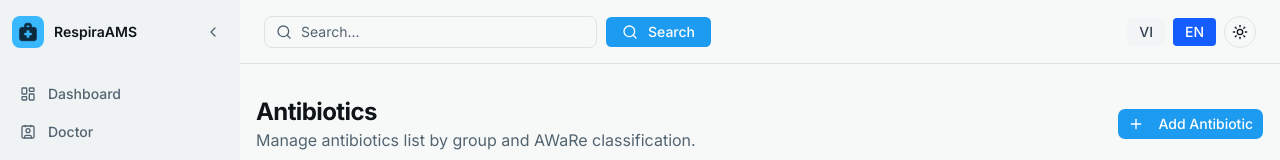
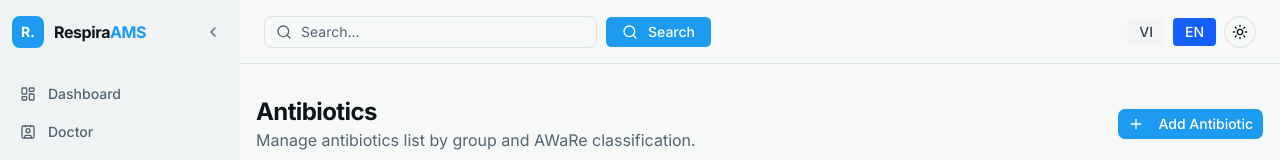
Before and after one commit to RespiraAMS/RespiraAMS-Frontend, a Next.js app in the folder respira-ams/: page /manage/antibiotics in a window 1280 px wide. Shown: the top 160 px of the page. Built offline with nearby package versions, Linux system fonts and the light colour scheme; no server answers.

Commit message:
refactor(manager): standardize string quotes and formatting Logo in sidebar

```diff
--- a/respira-ams/src/features/manager/components/ManagerSidebar.tsx
+++ b/respira-ams/src/features/manager/components/ManagerSidebar.tsx
@@ -1,18 +1,13 @@
-"use client";
+'use client';
 
-import { useState } from "react";
-import Link from "next/link";
-import Image from "next/image";
-import { usePathname } from "next/navigation";
-import { useTranslations } from "next-intl";
-import { cn } from "@/lib/utils";
-import { Button } from "@/components/ui/button";
-import {
-	Tooltip,
-	TooltipContent,
-	TooltipProvider,
-	TooltipTrigger,
-} from "@/components/ui/tooltip";
+import { useState } from 'react';
+import Link from 'next/link';
+import Image from 'next/image';
+import { usePathname } from 'next/navigation';
+import { useTranslations } from 'next-intl';
+import { cn } from '@/lib/utils';
+import { Button } from '@/components/ui/button';
+import { Tooltip, TooltipContent, TooltipProvider, TooltipTrigger } from '@/components/ui/tooltip';
 import {
     LayoutDashboard,
     Contact,
@@ -28,9 +23,9 @@ import {
     Activity,
     HelpCircle,
     FolderTree,
-} from "lucide-react";
-import { AccountSection } from "./AccountSection";
-import { useSidebarStore } from "../stores/sidebarStore";
+} from 'lucide-react';
+import { AccountSection } from './AccountSection';
+import { useSidebarStore } from '../stores/sidebarStore';
 
 export interface NavItemConfig {
     key: string;
@@ -40,17 +35,17 @@ export interface NavItemConfig {
 }
 
 export const NAV_CONFIGS: NavItemConfig[] = [
-	{ key: "dashboard", icon: LayoutDashboard, href: "/manage/dashboard" },
-	{ key: "doctors", icon: Contact, href: "/manage/doctors" },
-	{ key: "antibioticGroups", icon: FolderTree, href: "/manage/antibiotic-groups" },
-	{ key: "antibiotics", icon: Pill, href: "/manage/antibiotics" },
-	{ key: "pathogens", icon: Atom, href: "/manage/pathogens" },
-	{ key: "suspectedCauses", icon: HelpCircle, href: "/manage/suspected-causes" },
-	{ key: "treatments", icon: Activity, href: "/manage/treatments" },
-	{ key: "clinicalVariables", icon: Sliders, href: "/manage/clinical-variables" },
-	{ key: "criteria", icon: ClipboardCheck, href: "/manage/criteria" },
-	{ key: "clinicalMetrics", icon: BarChart2, href: "/manage/clinical-metrics" },
-	{ key: "riskFactors", icon: ShieldAlert, href: "/manage/risk-factors" },
+    { key: 'dashboard', icon: LayoutDashboard, href: '/manage/dashboard' },
+    { key: 'doctors', icon: Contact, href: '/manage/doctors' },
+    { key: 'antibioticGroups', icon: FolderTree, href: '/manage/antibiotic-groups' },
+    { key: 'antibiotics', icon: Pill, href: '/manage/antibiotics' },
+    { key: 'pathogens', icon: Atom, href: '/manage/pathogens' },
+    { key: 'suspectedCauses', icon: HelpCircle, href: '/manage/suspected-causes' },
+    { key: 'treatments', icon: Activity, href: '/manage/treatments' },
+    { key: 'clinicalVariables', icon: Sliders, href: '/manage/clinical-variables' },
+    { key: 'criteria', icon: ClipboardCheck, href: '/manage/criteria' },
+    { key: 'clinicalMetrics', icon: BarChart2, href: '/manage/clinical-metrics' },
+    { key: 'riskFactors', icon: ShieldAlert, href: '/manage/risk-factors' },
 ];
 
 function NavItemLink({
@@ -70,18 +65,18 @@ function NavItemLink({
         <Link
             href={href}
             className={cn(
-				"flex items-center gap-3 px-3 py-2.5 rounded-lg text-sm font-medium transition-all duration-150 group relative",
+                'flex items-center gap-3 px-3 py-2.5 rounded-lg text-sm font-medium transition-all duration-150 group relative',
                 active
-					? "bg-sidebar-primary text-sidebar-primary-foreground shadow-sm"
-					: "text-muted-foreground hover:text-sidebar-foreground hover:bg-sidebar-accent"
+                    ? 'bg-sidebar-primary text-sidebar-primary-foreground shadow-sm'
+                    : 'text-muted-foreground hover:text-sidebar-foreground hover:bg-sidebar-accent',
             )}
         >
             <Icon
                 className={cn(
-					"shrink-0 h-4 w-4 transition-colors",
+                    'shrink-0 h-4 w-4 transition-colors',
                     active
-						? "text-sidebar-primary-foreground"
-						: "text-muted-foreground group-hover:text-sidebar-foreground"
+                        ? 'text-sidebar-primary-foreground'
+                        : 'text-muted-foreground group-hover:text-sidebar-foreground',
                 )}
             />
             {!collapsed && <span className="truncate leading-none">{label}</span>}
@@ -123,7 +118,7 @@ export function ManagerSidebar({
     navConfigs?: NavItemConfig[];
 }) {
     const pathname = usePathname();
-	const tNav = useTranslations("manager.nav");
+    const tNav = useTranslations('manager.nav');
     const [logoError, setLogoError] = useState(false);
     const collapsed = useSidebarStore((state) => state.collapsed);
     const collapse = useSidebarStore((state) => state.collapse);
@@ -133,50 +128,33 @@ export function ManagerSidebar({
         <TooltipProvider delayDuration={0}>
             <aside
                 className={cn(
-					"relative flex flex-col h-screen border-r border-sidebar-border bg-sidebar text-sidebar-foreground",
-					"transition-[width] duration-300 ease-in-out",
-					collapsed ? "w-16" : "w-60",
-					className
+                    'relative flex flex-col h-screen border-r border-sidebar-border bg-sidebar text-sidebar-foreground',
+                    'transition-[width] duration-300 ease-in-out',
+                    collapsed ? 'w-16' : 'w-60',
+                    className,
                 )}
             >
                 {/* Logo / Header */}
                 <div
                     className={cn(
-						"flex items-center h-16 px-3 border-b border-sidebar-border shrink-0 overflow-hidden",
-						collapsed ? "justify-center" : "justify-between"
+                        'flex items-center h-16 px-3 border-b border-sidebar-border shrink-0 overflow-hidden',
+                        collapsed ? 'justify-center' : 'justify-between',
                     )}
                 >
-					<Link
-						href="/"
-						className="flex items-center gap-2.5 min-w-0 overflow-hidden"
-					>
+                    <Link href="/" className="flex items-center gap-2.5 min-w-0 overflow-hidden">
                         <div className="relative h-8 w-8 shrink-0">
-							{logoError && (
                             <span className="absolute inset-0 z-10 flex items-center justify-center rounded-lg bg-sidebar-primary text-sidebar-primary-foreground text-sm font-bold">
-									R
+                                R.
                             </span>
-							)}
-							<Image
-								src="/Background.png"
-								alt="RespiraAMS logo"
-								fill
-								sizes="32px"
-								className={cn(
-									"rounded-lg object-cover",
-									logoError ? "hidden" : "block"
-								)}
-								onError={() => setLogoError(true)}
-							/>
                         </div>
                         <span
                             className={cn(
-								"overflow-hidden transition-all duration-300",
-								collapsed ? "max-w-0 opacity-0" : "max-w-40 opacity-100"
+                                'overflow-hidden transition-all duration-300',
+                                collapsed ? 'max-w-0 opacity-0' : 'max-w-40 opacity-100',
                             )}
                         >
-							<span className="font-semibold text-sm truncate block">
-								RespiraAMS
-							</span>
+                            <span className="font-bold text-foreground tracking-tight">Respira</span>
+                            <span className="font-bold text-primary tracking-tight">AMS</span>
                         </span>
                     </Link>
 
@@ -186,7 +164,7 @@ export function ManagerSidebar({
                             size="icon"
                             className="h-7 w-7 shrink-0 text-muted-foreground hover:text-sidebar-foreground hover:bg-sidebar-accent"
                             onClick={collapse}
-							aria-label={tNav("collapseSidebar")}
+                            aria-label={tNav('collapseSidebar')}
                             id="sidebar-collapse-btn"
                         >
                             <ChevronLeft className="h-4 w-4" />
@@ -202,7 +180,7 @@ export function ManagerSidebar({
                             size="icon"
                             className="h-6 w-6 rounded-full bg-background border-border shadow-md hover:bg-accent"
                             onClick={expand}
-							aria-label={tNav("expandSidebar")}
+                            aria-label={tNav('expandSidebar')}
                             id="sidebar-expand-btn"
                         >
                             <ChevronRight className="h-3 w-3" />
@@ -212,7 +190,7 @@ export function ManagerSidebar({
 
                 {/* Nav Links */}
                 <nav
-					aria-label={tNav("mainNavigation")}
+                    aria-label={tNav('mainNavigation')}
                     className="flex-1 overflow-y-auto overflow-x-hidden px-2 py-3 space-y-0.5"
                 >
                     {navConfigs.map((item) => (
@@ -221,10 +199,7 @@ export function ManagerSidebar({
                             item={item}
                             label={tNav(item.key)}
                             collapsed={collapsed}
-							active={
-								pathname === item.href ||
-								pathname.startsWith(item.href + "/")
-							}
+                            active={pathname === item.href || pathname.startsWith(item.href + '/')}
                         />
                     ))}
                 </nav>
```
Lines whose indentation alone changed are shown as unchanged.
